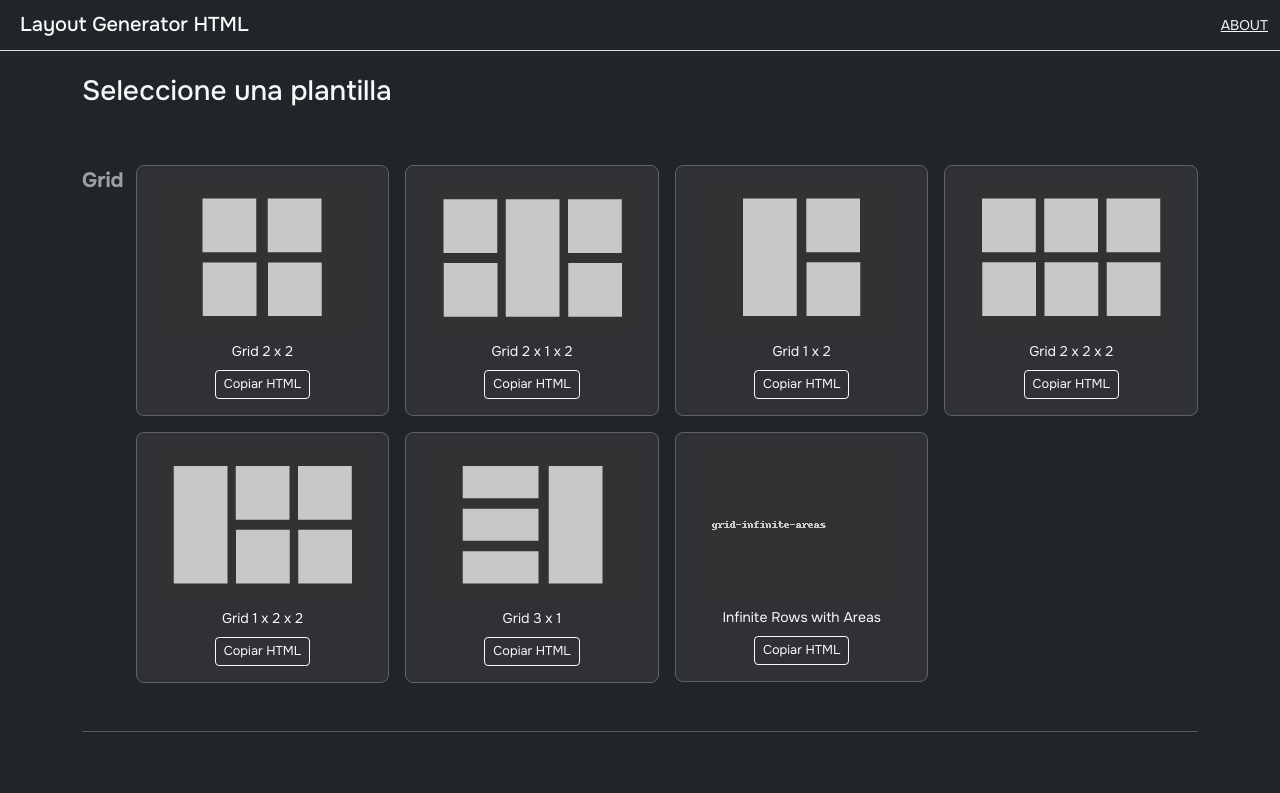
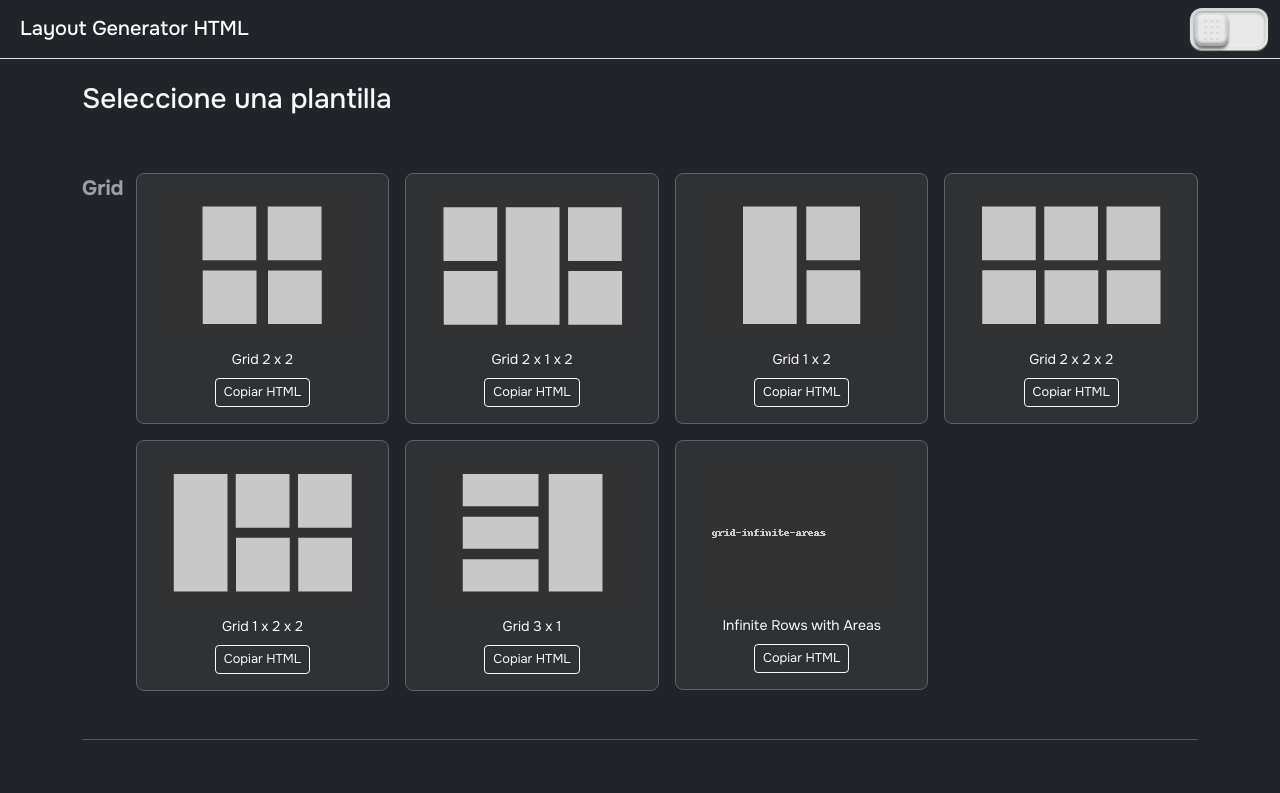
Before and after one commit to garancibiacl/layout-generator-html, a plain HTML site: page index.html in a window 1280 px wide. Shown: the top 793 px of the page. Drawn offline with nearby package versions, Linux system fonts and the light colour scheme; some icons are missing.

Commit message:
se agrega button toggle

```diff
--- a/assets/css/main.css
+++ b/assets/css/main.css
@@ -27,3 +27,80 @@ body {
 .btn-copy {
   font-size: 0.8rem;
 }
+
+
+/* From Uiverse.io by njesenberger */
+.toggle-wrapper {
+  display: flex;
+  justify-content: center;
+  align-items: center;
+  position: relative;
+  border-radius: .5em;
+  padding: .125em;
+  background-image: linear-gradient(to bottom, #d5d5d5, #e8e8e8);
+  box-shadow: 0 1px 1px rgb(255 255 255 / .6);
+  /* resize for demo */
+  font-size: 1.5em;
+}
+
+.toggle-checkbox {
+  appearance: none;
+  position: absolute;
+  z-index: 1;
+  border-radius: inherit;
+  width: 100%;
+  height: 100%;
+  /* fix em sizing */
+  font: inherit;
+  opacity: 0;
+  cursor: pointer;
+}
+
+.toggle-container {
+  display: flex;
+  align-items: center;
+  position: relative;
+  border-radius: .375em;
+  width: 3em;
+  height: 1.5em;
+  background-color: #e8e8e8;
+  box-shadow: inset 0 0 .0625em .125em rgb(255 255 255 / .2), inset 0 .0625em .125em rgb(0 0 0 / .4);
+  transition: background-color .4s linear;
+}
+
+.toggle-checkbox:checked + .toggle-container {
+  background-color: #f3b519;
+}
+
+.toggle-button {
+  display: flex;
+  justify-content: center;
+  align-items: center;
+  position: absolute;
+  left: .0625em;
+  border-radius: .3125em;
+  width: 1.375em;
+  height: 1.375em;
+  background-color: #e8e8e8;
+  box-shadow: inset 0 -.0625em .0625em .125em rgb(0 0 0 / .1), inset 0 -.125em .0625em rgb(0 0 0 / .2), inset 0 .1875em .0625em rgb(255 255 255 / .3), 0 .125em .125em rgb(0 0 0 / .5);
+  transition: left .4s;
+}
+
+.toggle-checkbox:checked + .toggle-container > .toggle-button {
+  left: 1.5625em;
+}
+
+.toggle-button-circles-container {
+  display: grid;
+  grid-template-columns: repeat(3, min-content);
+  gap: .125em;
+  position: absolute;
+  margin: 0 auto;
+}
+
+.toggle-button-circle {
+  border-radius: 50%;
+  width: .125em;
+  height: .125em;
+  background-image: radial-gradient(circle at 50% 0, #f5f5f5, #c4c4c4);
+}
--- a/index.html
+++ b/index.html
@@ -18,7 +18,28 @@
       <span class="navbar-brand mb-0 h1 d-flex gap-2 align-items-center">
         <i class="bx  bx-grid-row-bottom bx-md"></i>  Layout Generator HTML
       </span>
-      <a href="#" class="text-light small">ABOUT</a>
+<!-- From Uiverse.io by njesenberger -->
+<div class="toggle-wrapper">
+  <input class="toggle-checkbox" type="checkbox">
+  <div class="toggle-container">
+    <div class="toggle-button">
+      <div class="toggle-button-circles-container">
+        <div class="toggle-button-circle"></div>
+        <div class="toggle-button-circle"></div>
+        <div class="toggle-button-circle"></div>
+        <div class="toggle-button-circle"></div>
+        <div class="toggle-button-circle"></div>
+        <div class="toggle-button-circle"></div>
+        <div class="toggle-button-circle"></div>
+        <div class="toggle-button-circle"></div>
+        <div class="toggle-button-circle"></div>
+        <div class="toggle-button-circle"></div>
+        <div class="toggle-button-circle"></div>
+        <div class="toggle-button-circle"></div>
+      </div>
+    </div>
+  </div>
+</div>
     </div>
   </nav>
   <div class="container py-4">
```
